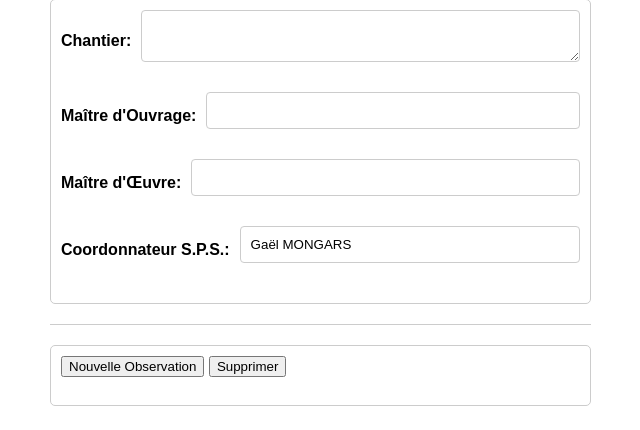
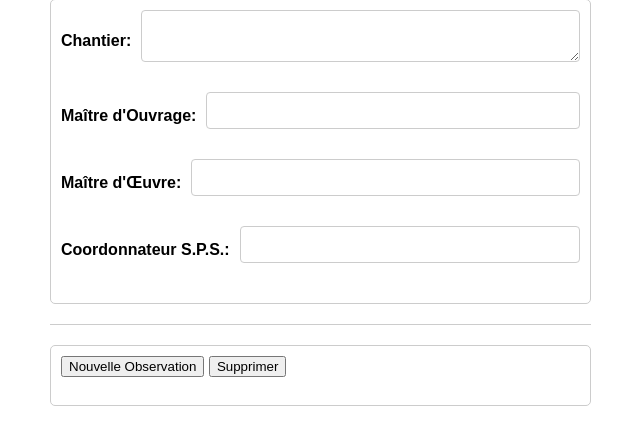
Before and after one commit to Akvmas/SPS, a PHP site: page /consultation/FonConsultations.php?chantier_id= in a window 1280 px wide. Shown: the part 21-451 px from the top of the page, without its empty margins (310-950 px from the left). Run offline with PHP 8.4, Linux system fonts and the light colour scheme; the visitor is signed in with stand-in values (Sample User, id 1); data that the repository does not hold is empty.

Commit message:
Update FonConsultations.php

```diff
--- a/consultation/FonConsultations.php
+++ b/consultation/FonConsultations.php
@@ -94,7 +94,7 @@ $observationsIDs = $stmt->fetchAll();
         </div>
         <div class="input-group">
           <label for="coordonateursps">Coordonnateur S.P.S.:</label>
-          <input type="text" name="coordonnateurSPS" id="coordonnateurSPS" Value="Gaël MONGARS">
+          <input type="text" name="coordonnateurSPS" id="coordonnateurSPS" Value="">
         </div>
       </div>
       <div class="text-divider"></div>
```
